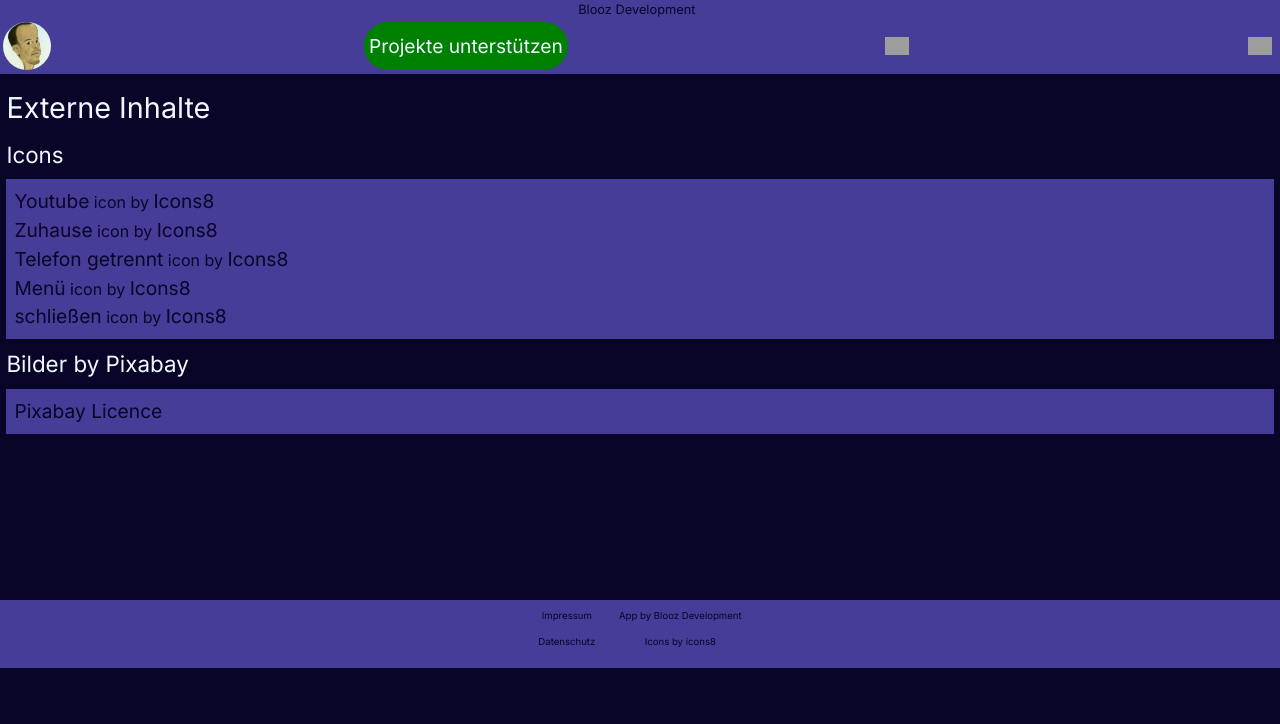
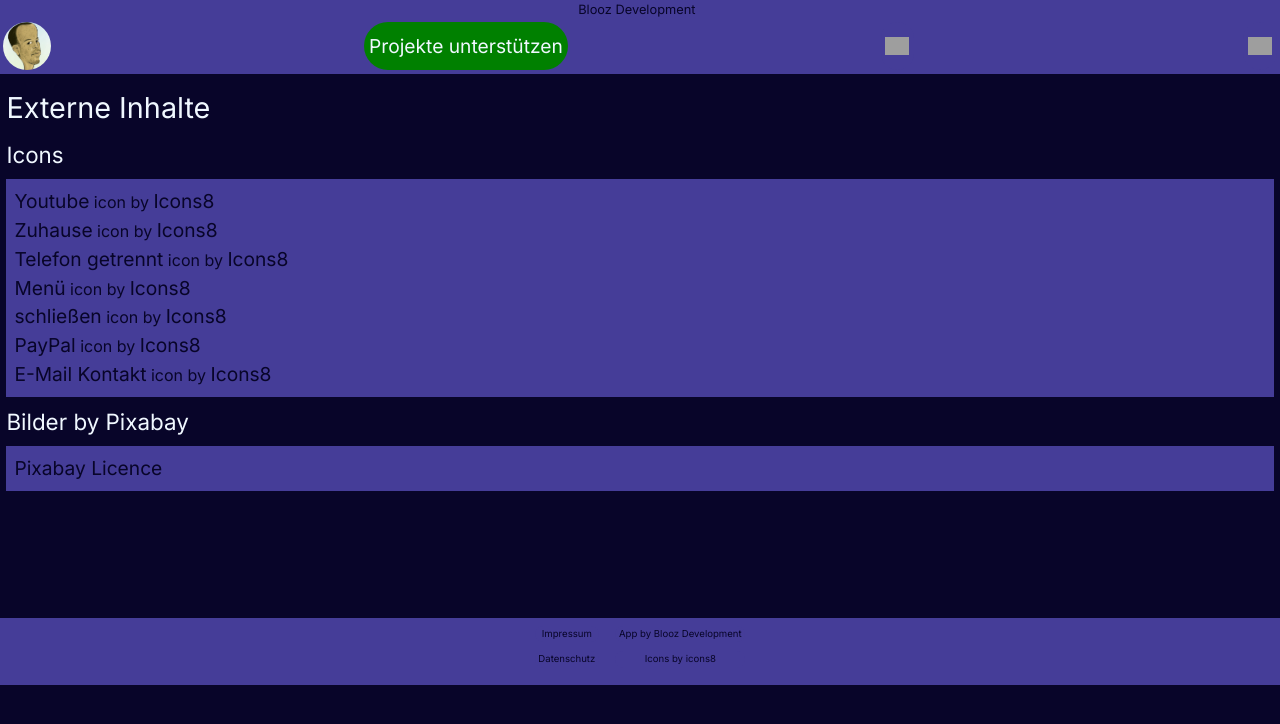
Before and after one commit to mumbablooz/development, a Next.js app: page /ExterneInhalte in a window 1280 px wide. Shown: the top 724 px of the page. Built offline with nearby package versions, Linux system fonts and the light colour scheme; grey boxes are pictures that could not be loaded.

Commit message:
Add files via upload

```diff
--- a/app/ExterneInhalte/page.jsx
+++ b/app/ExterneInhalte/page.jsx
@@ -11,6 +11,8 @@ export default function ExterneInhalte() {
           <li><a  href="https://icons8.com/icon/87069/telefon-getrennt">Telefon getrennt</a> icon by <a href="https://icons8.com">Icons8</a></li>
           <li><a  href="https://icons8.com/icon/82749/menü">Menü</a> icon by <a href="https://icons8.com">Icons8</a></li>
           <li><a  href="https://icons8.com/icon/82813/schließen">schließen</a> icon by <a href="https://icons8.com">Icons8</a></li>
+          <li><a  href="https://icons8.com/icon/CaSfJLdM4LTY/paypal">PayPal</a> icon by <a href="https://icons8.com">Icons8</a></li>
+          <li><a  href="https://icons8.com/icon/61105/e-mail-kontakt">E-Mail Kontakt</a> icon by <a href="https://icons8.com">Icons8</a></li>
         </ul>
 
 
```
